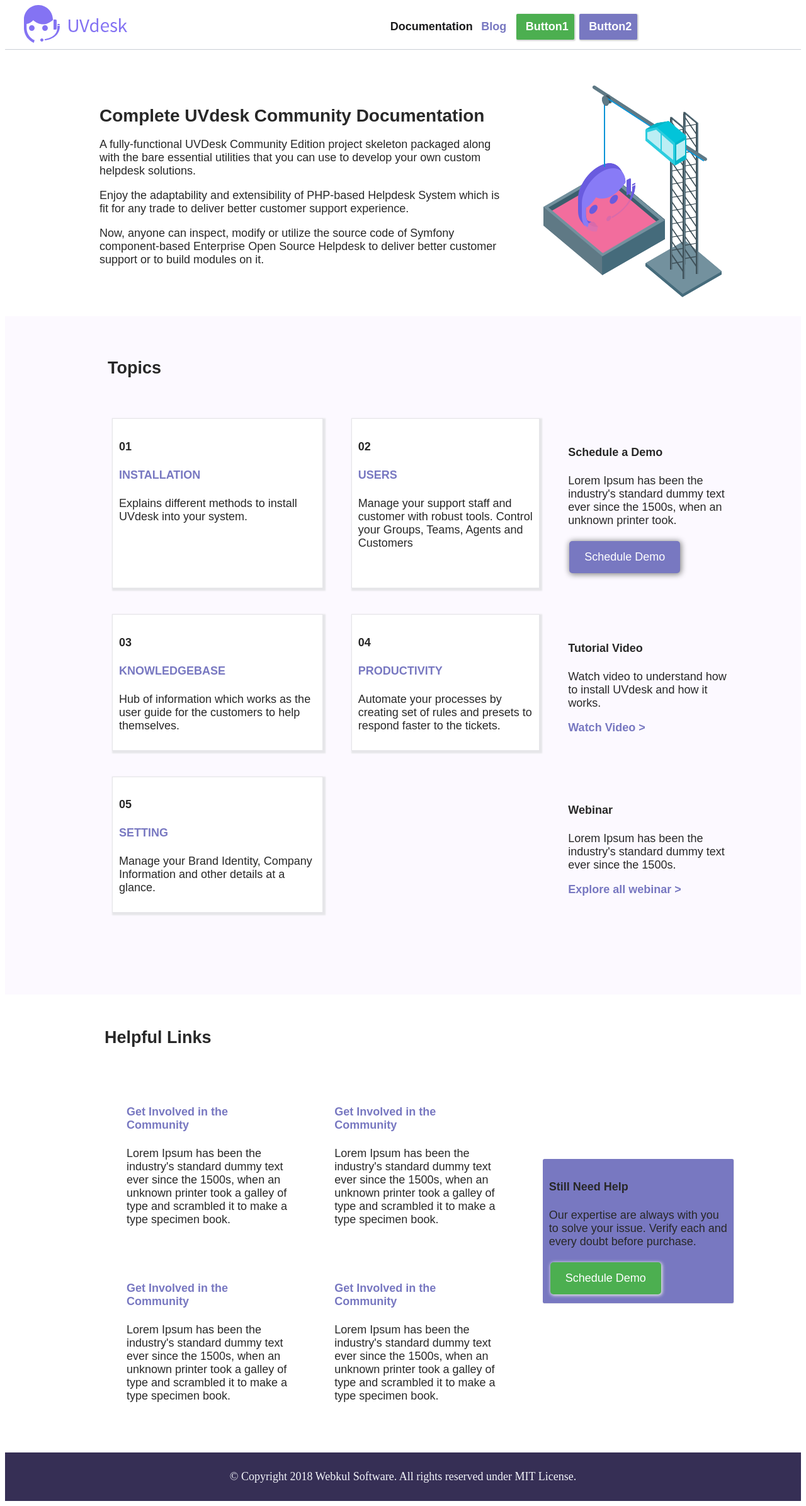
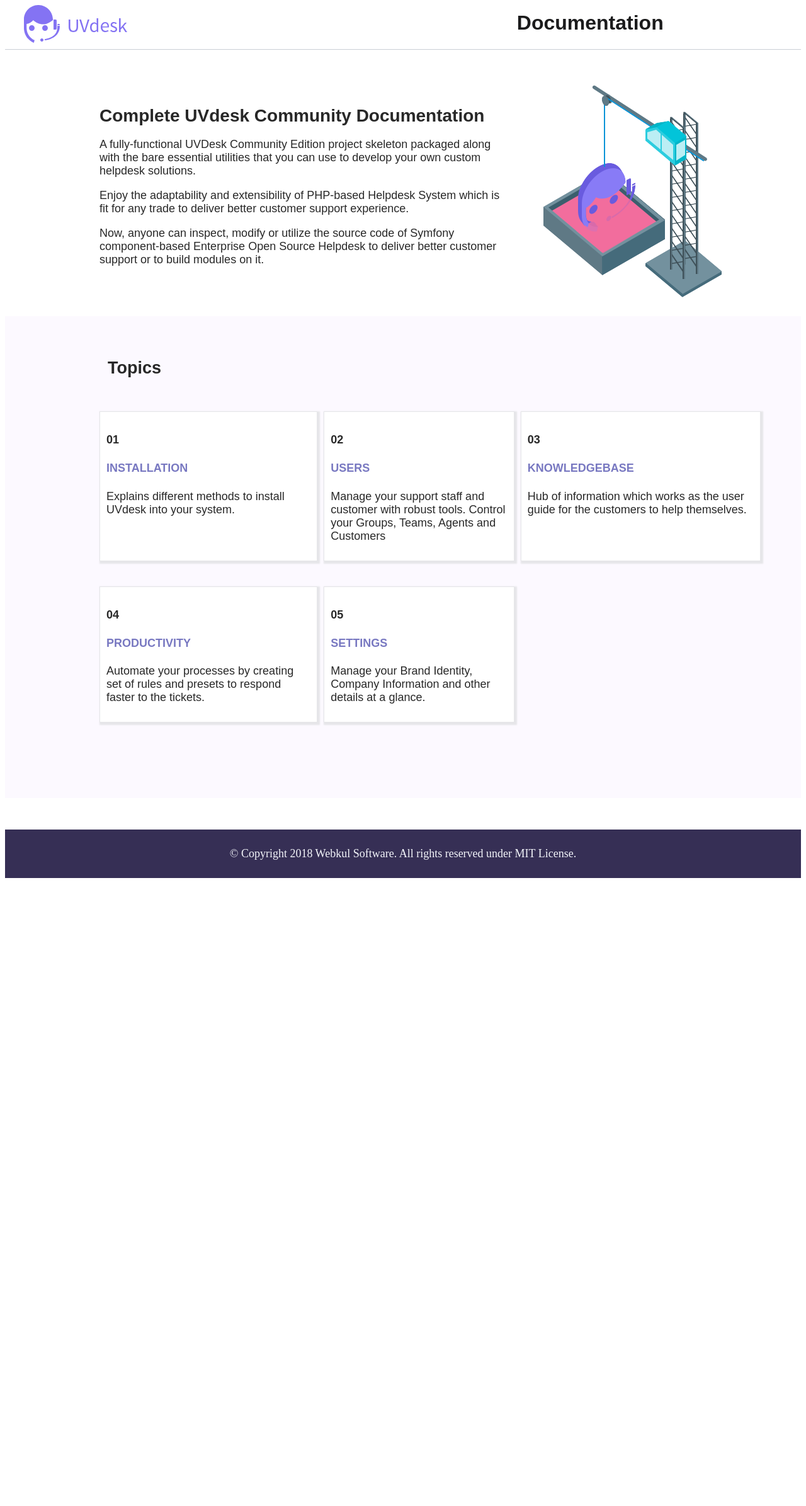
Before and after one commit to uvdesk/uvdesk.github.io, a Jekyll site: the page built from index.html, in a window 1280 px wide. Shown: the whole page at 63% size. Built offline with Jekyll 4.4.1, drawn with Linux system fonts in a browser that asks for light colours; after the commit the page ends 1402 px from its top, so only the background shows below that.

Commit message:
updates in home page

```diff
--- a/_includes/navigation1.html
+++ b/_includes/navigation1.html
@@ -6,13 +6,6 @@
     </div>
     <div class="second">
         <span class="nav"><a href="/" class="remove-line-docs">Documentation</a></span>
-        <span class="bloglink nav">Blog</span>
-        <span>
-            <a href="#" class="headerbtn nav">Button1</a>
-        </span>
-        <span>
-            <a href="#" class="headerbtn color nav">Button2</a>
-        </span>
     </div>
     <div class="clear"></div>
 </div>
--- a/_sass/main.scss
+++ b/_sass/main.scss
@@ -38,6 +38,8 @@
 .remove-line-docs {
   text-decoration: none;
   color: #1b1b1c;
+  padding: 0 0 0 201px;
+  font-size: xx-large;
 }
 
 .bloglink {
@@ -341,14 +343,14 @@
   display: grid;
   grid-template-columns: auto auto auto;
   grid-gap: 10px;
-  padding: 10px;
+
 }
 
 .item {
   background-color: white;
   padding: 20px 0;
   font-size: 18px;
-  margin: 31px 25px 0px 10px;
+  margin: 30px 0 0 0;
 }
 
 .topic-box {
--- a/index.html
+++ b/index.html
@@ -34,13 +34,6 @@
                             <h4 class='box-title'><a href="/uvdemo/users/index.html" class="home-a">USERS</a></h4>
                             <p>Manage your support staff and customer with robust tools. Control your Groups, Teams, Agents and Customers</p>
                         </div>
-                        <div class="item box-3">
-                            <h4>Schedule a Demo</h4>
-                            <p>Lorem Ipsum has been the industry's standard dummy text ever since the 1500s, when an unknown printer took.</p>
-                            <button class="box3button">Schedule Demo</button>
-                        </div>
-
-
                         <div class="item topic-box">
                             <h4>03</h4>
                             <h4 class='box-title'><a href="/uvdemo/knowledgebase/index.html" class="home-a">KNOWLEDGEBASE</a></h4>
@@ -51,53 +44,14 @@
                             <h4 class='box-title'><a href="/uvdemo/productivity/index.html" class="home-a">PRODUCTIVITY</a></h4>
                             <p>Automate your processes by creating set of rules and presets to respond faster to the tickets.</p>
                         </div>
-                        <div class="item box-3">
-                            <h4> Tutorial Video</h4>
-                            <p>Watch video to understand how to install UVdesk and how it works.</p>
-                            <a href="#" class="box-title">Watch Video ></a>
+                        <div class="item topic-box">
+                            <h4>05</h4>
+                            <h4 class='box-title'><a href="/uvdemo/settings/index.html" class="home-a">SETTINGS</a></h4>
+                            <p>Manage your Brand Identity, Company Information and other details at a glance.</p>
                         </div>
 
-                        <div class="item topic-box">
-                            <h4>05</h4>
-                            <h4 class='box-title'><a href="/uvdemo/settings/index.html" class="home-a">SETTING</a></h4>
-                            <p>Manage your Brand Identity, Company Information and other details at a glance.</p>
-                        </div>
-                        <div class="item box-3">
-                        </div>
-                        <div class="item box-3">
-                            <h4>Webinar</h4>
-                            <p>Lorem Ipsum has been the industry's standard dummy text ever since the 1500s.</p>
-                            <a href="#" class="box-title">Explore all webinar ></a>
-                        </div>
                     </div>
                 </div>
             </div>
-            <div class="helpful-links">
-                <h2>Helpful Links</h2>
-                <div class="grid-container">
-                    <div class="item helpful">
-                        <h4 class='box-title'>Get Involved in the Community</h4>
-                        <p>Lorem Ipsum has been the industry's standard dummy text ever since the 1500s, when an unknown printer took a galley of type and scrambled it to make a type specimen book.</p>
-                    </div>
-                    <div class="item helpful ">
-                        <h4 class='box-title'>Get Involved in the Community</h4>
-                        <p>Lorem Ipsum has been the industry's standard dummy text ever since the 1500s, when an unknown printer took a galley of type and scrambled it to make a type specimen book.</p>
-                    </div>
-                    <div class="item helpful ticket">
-                        <div class="ticket-content">
-                            <h4>Still Need Help</h4>
-                            <p>Our expertise are always with you to solve your issue. Verify each and every doubt before purchase.</p>
-                            <button class="box3button ticketbtn">Schedule Demo</button>
-                        </div>
-                    </div>
-                    <div class="item helpful">
-                        <h4 class='box-title'>Get Involved in the Community</h4>
-                        <p>Lorem Ipsum has been the industry's standard dummy text ever since the 1500s, when an unknown printer took a galley of type and scrambled it to make a type specimen book.</p>
-                    </div>
-                    <div class="item helpful">
-                        <h4 class='box-title'>Get Involved in the Community</h4>
-                        <p>Lorem Ipsum has been the industry's standard dummy text ever since the 1500s, when an unknown printer took a galley of type and scrambled it to make a type specimen book.</p>
-                    </div>
-                </div>
-            </div>
+
         </div>
```
